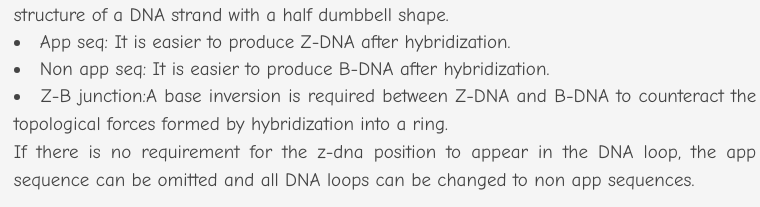
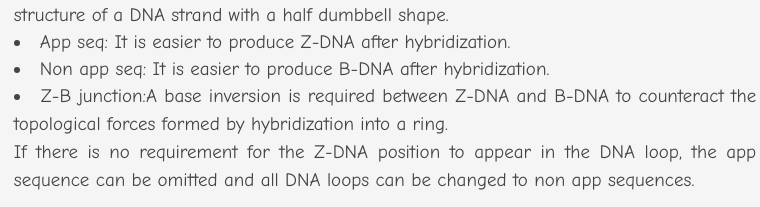
Before and after one commit to jachingooo/biomod-web-page, a plain HTML site: page design.html in a window 1280 px wide. Shown: the part 981-1188 px from the top of the page, 255-1015 px from the left. Drawn offline with Linux system fonts and the light colour scheme.

Commit message:
Update design.html

```diff
--- a/design.html
+++ b/design.html
@@ -119,7 +119,7 @@
 			<li>Z-B junction:A base inversion is required between Z-DNA and B-DNA to counteract the topological forces formed by hybridization into a ring.</li>
 		</ur>
 
-	<p>If there is no requirement for the z-dna position to appear in the DNA loop, the app sequence can be omitted and all DNA loops can be changed to non app sequences.</p>
+	<p>If there is no requirement for the Z-DNA position to appear in the DNA loop, the app sequence can be omitted and all DNA loops can be changed to non app sequences.</p>
 
 	<p align="center" ><img src="assets/images/design/des3.png" width="500px"></p>
 	<p align="center" ><img src="assets/images/design/des4.png" width="500px"></p>
```
